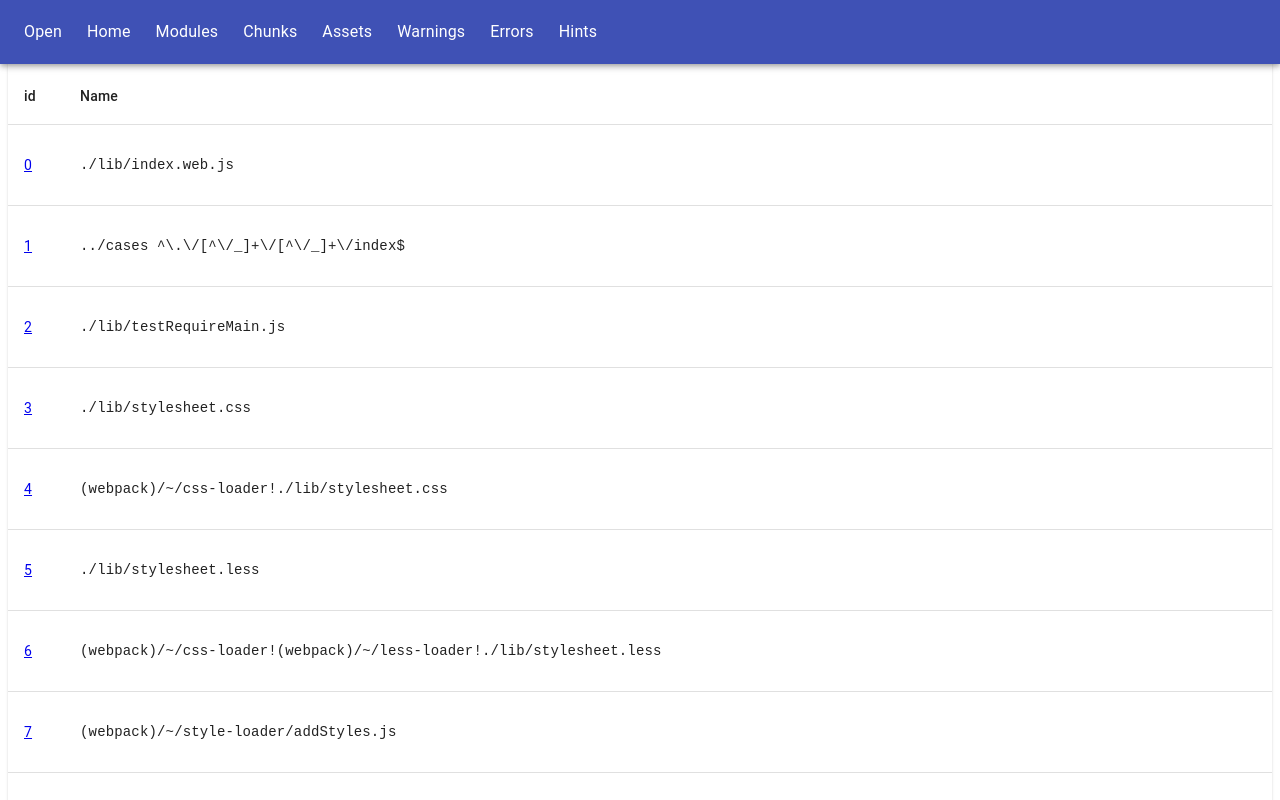
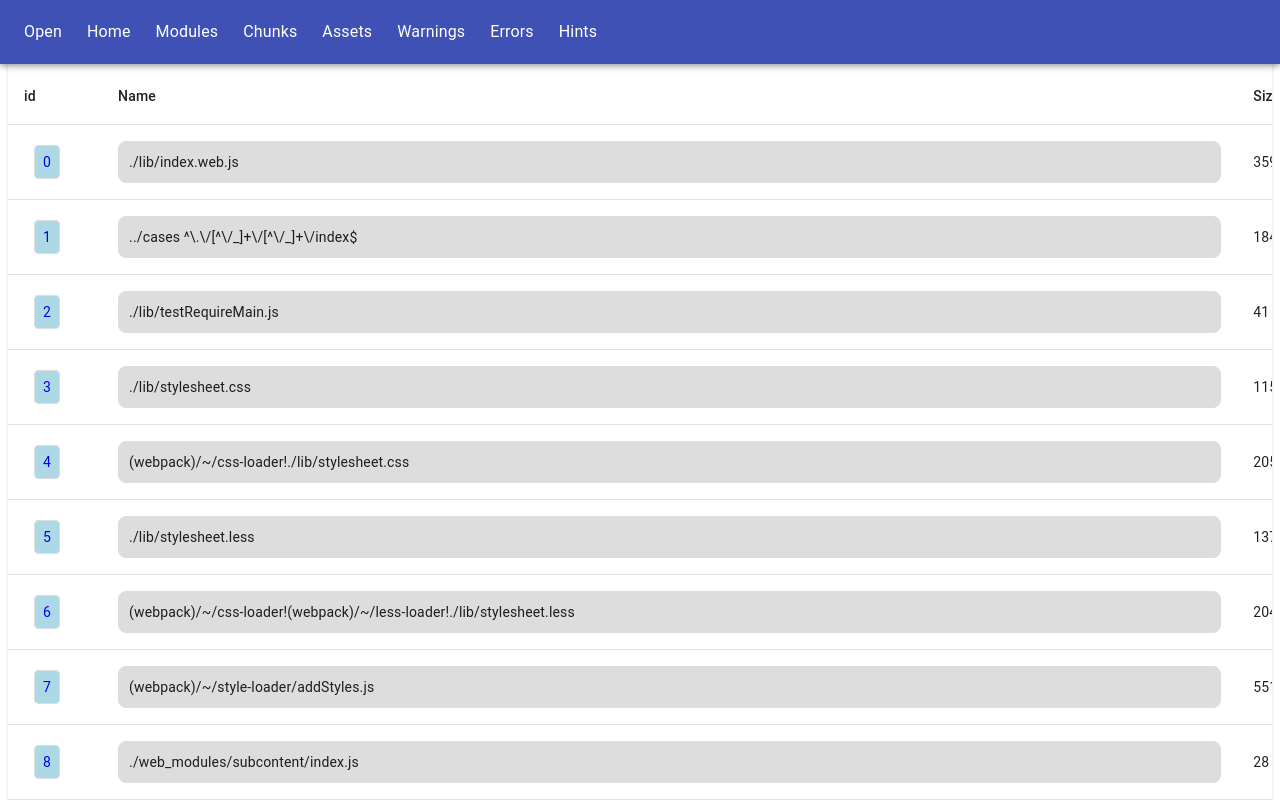
Before and after one commit to sridhar02/webpack_analyze, a React (Create React App) app: page /Modules in a window 1280 px wide. Shown: the top 800 px of the page. Built offline with nearby package versions, Linux system fonts and the light colour scheme.

Commit message:
styles for modules component

```diff
--- a/src/components/modules.js
+++ b/src/components/modules.js
@@ -11,9 +11,33 @@ import { Paper, makeStyles, Chip } from "@material-ui/core";
 import Navbar from "./navbar";
 const example = require("../example1.json");
 
+const useModulesStyles = makeStyles({
+  root:{
+    // maxWidth:"900  "
+  },
+  table: {
+    marginTop: "60px",
+  },
+  chunk: {
+    border: "1px solid #ddd",
+    backgroundColor: "lightblue",
+    margin: "10px",
+    padding: "8px",
+    borderRadius: "5px",
+    textDecoration: "none",
+  },
+  pre: {
+    border: "1px solid #ddd",
+    backgroundColor: "#ddd",
+    padding: "10px",
+    borderRadius: "8px",
+  },
+});
+
 function Module({ module }) {
+  const classes = useModulesStyles();
   const Chunks = module.chunks.map((chunk) => (
-    <a href={`/chunk/${chunk}`} key={chunk}>
+    <a href={`/chunk/${chunk}`} key={chunk} className={classes.chunk}>
       {chunk}
     </a>
   ));
@@ -29,10 +53,12 @@ function Module({ module }) {
   return (
     <TableRow>
       <TableCell>
-        <a href={`/module/${module.id}`}>{module.id}</a>
+        <a href={`/module/${module.id}`} className={classes.chunk}>
+          {module.id}
+        </a>
       </TableCell>
       <TableCell>
-        <pre>{module.name}</pre>
+        <div className={classes.pre}>{module.name}</div>
       </TableCell>
       <TableCell>{module.size}</TableCell>
       <TableCell>{Chunks}</TableCell>
@@ -41,16 +67,10 @@ function Module({ module }) {
   );
 }
 
-const useModulesStyles = makeStyles({
-  table: {
-    marginTop: "60px",
-  },
-});
-
 export default function Modules() {
   const classes = useModulesStyles();
   return (
-    <div>
+    <div className={classes.root}>
       <Navbar />
       <TableContainer component={Paper}>
         <Table className={classes.table}>
```
